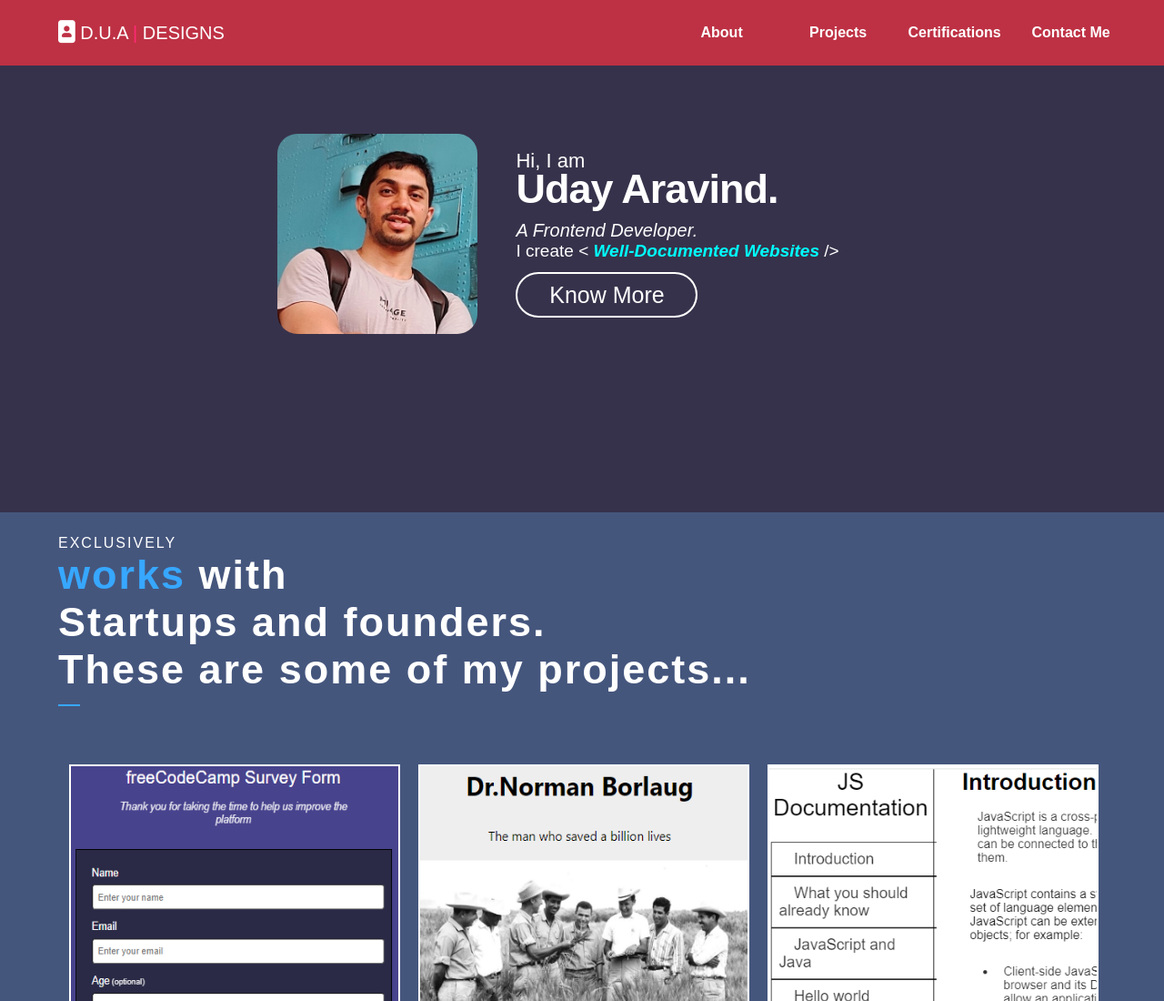
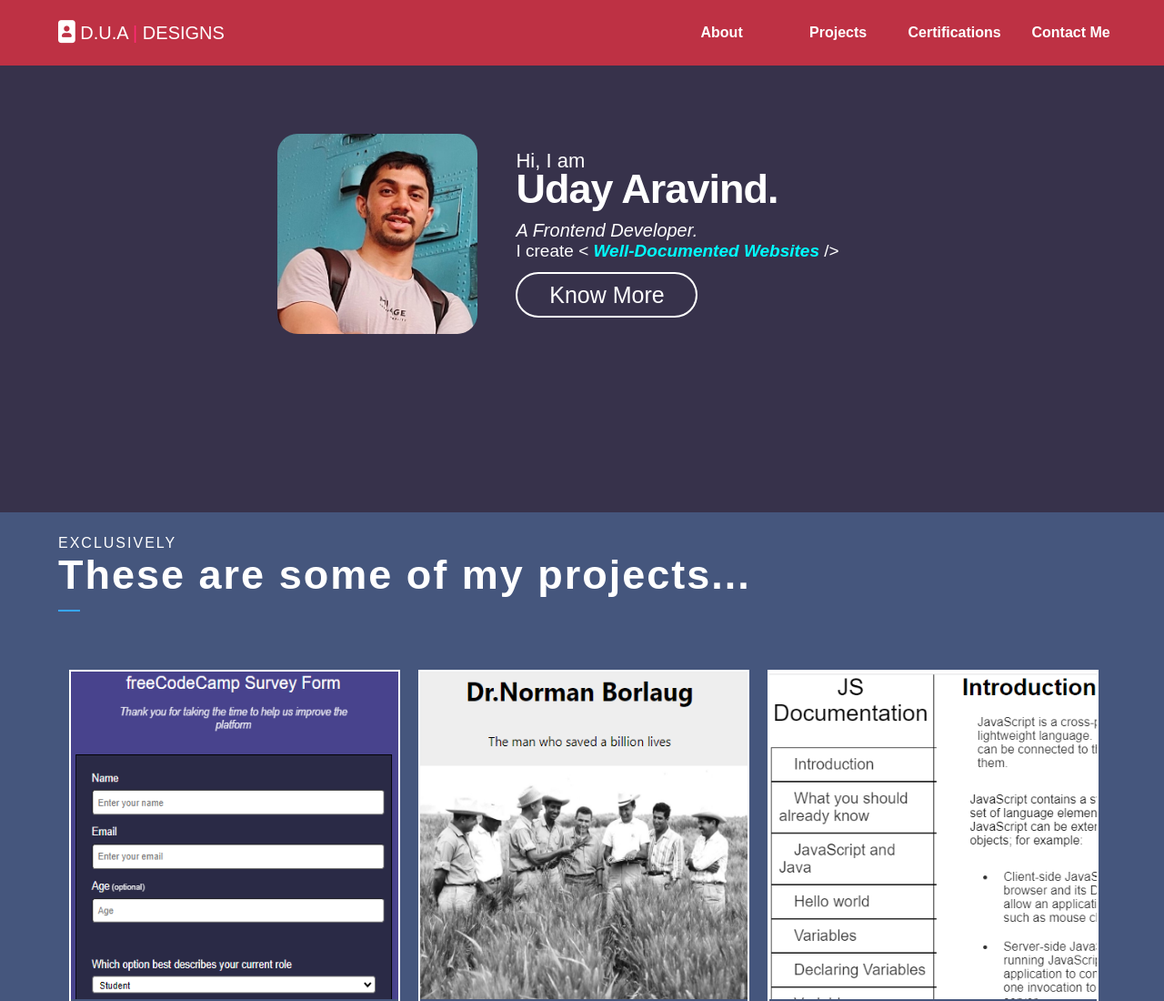
Before and after one commit to DUA-Designs/portfolio, a plain HTML site: page index.html in a window 1280 px wide. Shown: the top 1100 px of the page at 91% size. Drawn offline with nearby package versions, Linux system fonts and the light colour scheme.

Commit message:
Update index.html

```diff
--- a/index.html
+++ b/index.html
@@ -120,11 +120,7 @@
 <div class="back2">
 	<div class="exp">
 		<p id="1">EXCLUSIVELY</p>
-		<h1 class="sp1"><span class="work">works </span>
-			<span class="with">with</span> <br>
-
-
-		 <span class="line">Startups and founders.</span><br>
+		<h1 class="sp1">
 		 <div>These are some of my projects...</div>
 		 <div class="line2"></div>
 		  </h1>
```
